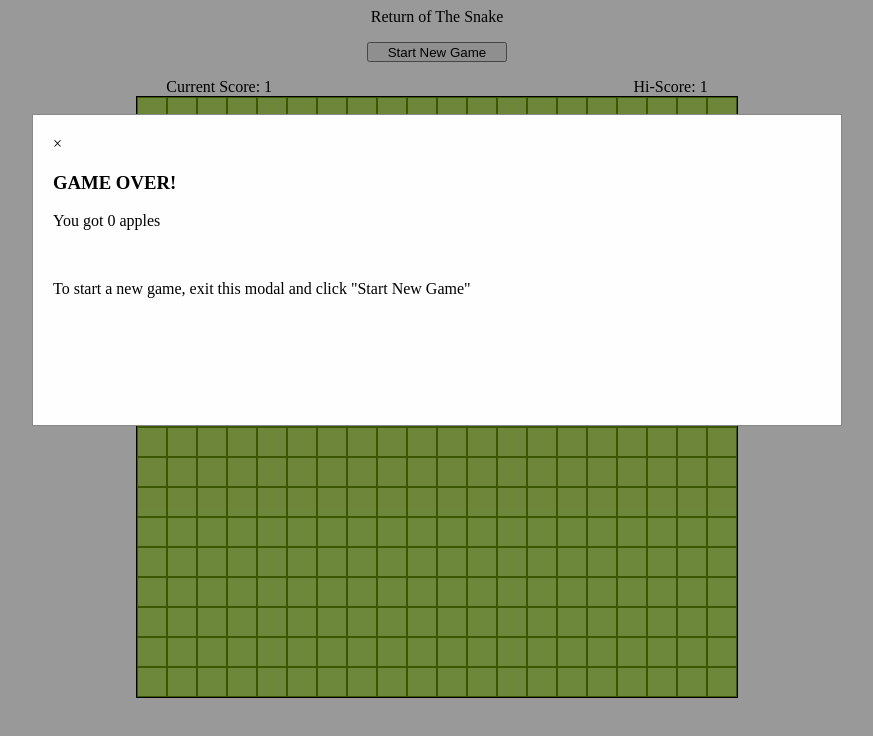
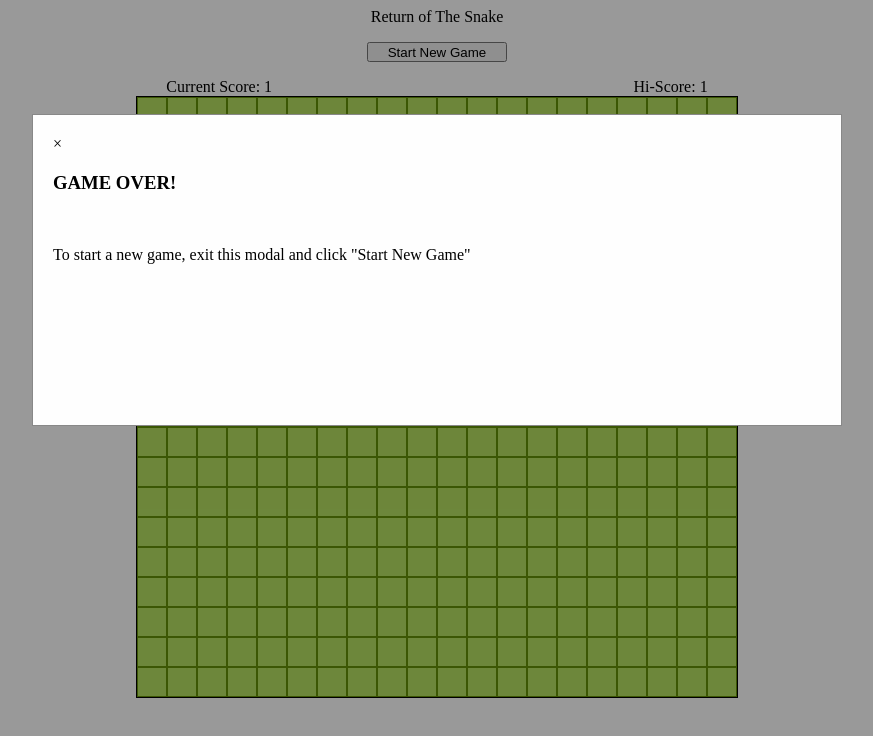
Before and after one commit to derek-nguyen/FSA-Y23, a plain HTML site: page project_03/arcade/index.html in a window 1280 px wide. Shown: the whole page, without its empty margins (203-1076 px from the left). Drawn offline with Linux system fonts and the light colour scheme.

Commit message:
cleaned code

```diff
--- a/project_03/arcade/index.html
+++ b/project_03/arcade/index.html
@@ -19,13 +19,10 @@
     </div>
     <!-- <div id="gameBoard"></div> -->
 
-    <!-- The Modal -->
     <div id="myModal" class="modal">
-        <!-- Modal content -->
         <div class="modal-content">
             <span class="close">&times;</span>
             <h3>GAME OVER!</h3>
-            <p>You got <span id="modalCurrentScore">0</span> apples</p>
             <br>
             <p>To start a new game, exit this modal and click "Start New Game"</p>
         </div>
--- a/project_03/arcade/style.css
+++ b/project_03/arcade/style.css
@@ -27,11 +27,6 @@ body {
     box-sizing: border-box;
     background-color: #b6e062;
 }
-
-/* adding pseudo-class to select every other child class */
-/* .cell:nth-child(even){
-    background-color: #a2d14a;
-} */
 
 .snakeShape {
     background-color: blue;
```
